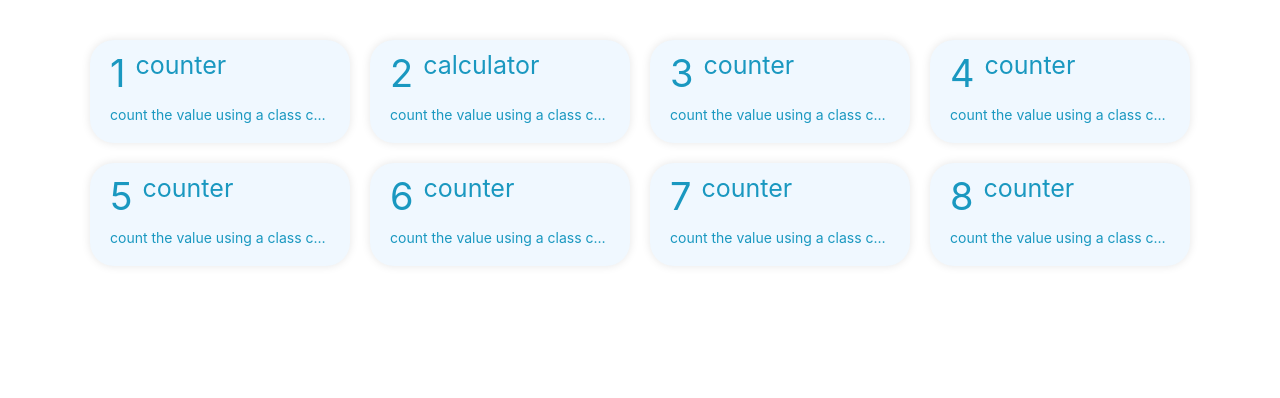
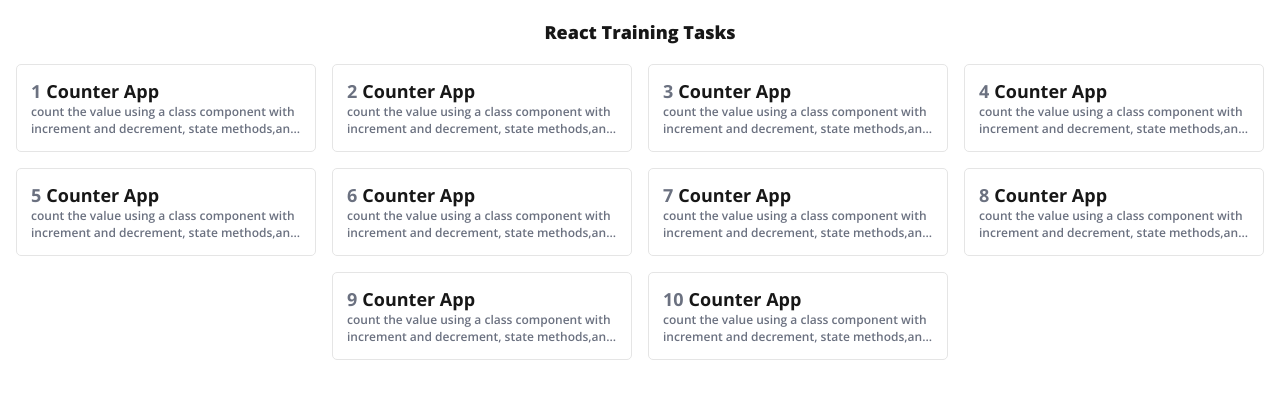
Before and after one commit to dhara-pipaliya/training-tasks, a React (Create React App) app: page / in a window 1280 px wide. Shown: the top 398 px of the page. Built offline with nearby package versions, Linux system fonts and the light colour scheme.

Commit message:
- task listing page

```diff
--- a/package.json
+++ b/package.json
@@ -14,6 +14,7 @@
     "react": "^19.0.0",
     "react-dom": "^19.0.0",
     "react-scripts": "5.0.1",
+    "sass": "^1.86.0",
     "typescript": "^4.9.5",
     "web-vitals": "^2.1.4"
   },
--- a/src/App.css
+++ /dev/null
@@ -1,117 +0,0 @@
-* {
-  margin: 0;
-  padding: 0;
-  font-family: "Inter";
-}
-
-html {
-  scroll-behavior: smooth;
-}
-
-.container {
-  padding: 40px 90px 0px 90px;
-}
-
-.grid-container {
-  display: grid;
-  grid-template-columns: repeat(4, 1fr);
-  gap: 20px;
-}
-
-.counter-main {
-  overflow: hidden;
-  height: 100%;
-  width: 100%;
-}
-
-.grid-container>div {
-  background-color: #F0F8FF;
-  color: #1A98C0;
-  box-shadow: 0 0 10px rgba(0, 0, 0, 0.1);
-  border-radius: 24px;
-}
-
-.card-div {
-  width: 50%;
-  background-color: #1A98C0;
-}
-
-.card-heading {
-  padding: 10px 20px;
-  display: flex;
-  font-size: 25px;
-  gap: 10px;
-}
-
-.card-id {
-  font-size: 38px;
-}
-
-.list {
-  font-size: 35px;
-  color: #1A98C0;
-  text-decoration: none;
-}
-
-.card-title {
-  padding: 0px 20px;
-  margin-bottom: 20px;
-  font-size: 14px;
-  text-overflow: ellipsis;
-  white-space: nowrap;
-  overflow: hidden;
-}
-
-/* ----------------------------media query--------------------- */
-
-@media screen and (min-width: 320px) and (max-width:768px) {
-  .container {
-    padding: 0px 0px 0px 0px;
-    padding-top: 20px;
-    padding-bottom: 20px;
-  }
-
-  .grid-container {
-    grid-template-columns: repeat(2, 1fr);
-  }
-
-  .card-heading {
-    padding: 0px 0 10px 0;
-  }
-
-  .list {
-    font-size: 20px;
-  }
-
-  .card-title {
-    padding: 10px;
-    margin-bottom: 10px;
-    font-size: 10px;
-  }
-}
-
-@media screen and (min-width: 425px) and (max-width:768px) {
-  .container {
-    padding: 0px 0px 0px 0px;
-    padding-top: 30px;
-    padding-bottom: 30px;
-  }
-
-  .grid-container {
-    grid-template-columns: repeat(3, 1fr);
-  }
-
-  .card-heading {
-    padding: 10px 0 20px 0;
-  }
-
-  .list {
-    font-size: 20px;
-  }
-
-  .card-title {
-    padding: 10px;
-    margin-bottom: 10px;
-    font-size: 10px;
-  }
-}
--- a/src/App.tsx
+++ b/src/App.tsx
@@ -1,5 +1,4 @@
 import { BrowserRouter, Route, Routes } from "react-router-dom";
-import "./App.css";
 import Tasks from "./components/tasks";
 
 const App = () => {
--- /dev/null
+++ b/src/components/tasks/Tasks.module.scss
@@ -0,0 +1,48 @@
+@import "../../styles/color.scss";
+
+.cardHeading {
+  padding-top: 20px;
+  text-align: center;
+  color: $black;
+  font-size: 18px;
+  font-weight: 900;
+}
+
+.container {
+  display: flex;
+  padding: 20px 16px 20px 16px;
+  flex-wrap: wrap;
+  justify-content: center;
+  gap: 16px;
+  width: 100%;
+  .cardMain {
+    border: 1px solid $grey_100;
+    padding: 14px;
+    min-width: 250px;
+    max-width: 300px;
+    border-radius: 5px;
+    flex: 1 1 250px;
+    .cardTitle {
+      display: flex;
+      gap: 5px;
+      color: $black;
+      font-size: 18px;
+      font-weight: 700;
+      .cardId {
+        color: $grey;
+        font-size: 18px;
+      }
+    }
+    .cardContain {
+      text-overflow: ellipsis;
+      overflow: hidden;
+      color: $grey;
+      font-size: 12px;
+      font-weight: 600;
+      white-space: initial;
+      display: -webkit-box;
+      -webkit-line-clamp: 2;
+      -webkit-box-orient: vertical;
+    }
+  }
+}
--- a/src/components/tasks/index.tsx
+++ b/src/components/tasks/index.tsx
@@ -1,4 +1,5 @@
 import { tasks } from "../../constant";
+import styles from "./Tasks.module.scss";
 
 export interface ITask {
   id: number;
@@ -8,18 +9,21 @@ export interface ITask {
 
 const Tasks = () => {
   return (
-    <div className="grid-container container">
+    <div>
+      <div className={styles.cardHeading}>React Training Tasks</div>
+      <div className={styles.container}>
         {tasks.map((res) => {
           return (
-          <div className="counter-main">
-            <div className="card-heading">
-              <div className="card-id">{res.id}</div>
+            <div className={styles.cardMain}>
+              <div className={styles.cardTitle}>
+                <div className={styles.cardId}>{res.id}</div>
                 <div>{res.title}</div>
               </div>
-            <div className="card-title">{res.description}</div>
+              <div className={styles.cardContain}>{res.description}</div>
             </div>
           );
         })}
+      </div>
     </div>
   );
 };
--- a/src/constant/index.tsx
+++ b/src/constant/index.tsx
@@ -3,49 +3,61 @@ import { ITask } from "../components/tasks";
 export const tasks: ITask[] = [
   {
     id: 1,
-    title: "counter",
+    title: "Counter App",
     description:
       "count the value using a class component with increment and decrement, state methods,and updates the value using the setstate method.",
   },
   {
     id: 2,
-    title: "calculator",
+    title: "Counter App",
     description:
       "count the value using a class component with increment and decrement, state methods,and updates the value using the setstate method.",
   },
   {
     id: 3,
-    title: "counter",
+    title: "Counter App",
     description:
       "count the value using a class component with increment and decrement, state methods,and updates the value using the setstate method.",
   },
   {
     id: 4,
-    title: "counter",
+    title: "Counter App",
     description:
       "count the value using a class component with increment and decrement, state methods,and updates the value using the setstate method.",
   },
   {
     id: 5,
-    title: "counter",
+    title: "Counter App",
     description:
       "count the value using a class component with increment and decrement, state methods,and updates the value using the setstate method.",
   },
   {
     id: 6,
-    title: "counter",
+    title: "Counter App",
     description:
       "count the value using a class component with increment and decrement, state methods,and updates the value using the setstate method.",
   },
   {
     id: 7,
-    title: "counter",
+    title: "Counter App",
     description:
       "count the value using a class component with increment and decrement, state methods,and updates the value using the setstate method.",
   },
   {
     id: 8,
-    title: "counter",
+    title: "Counter App",
+    description:
+      "count the value using a class component with increment and decrement, state methods,and updates the value using the setstate method.",
+  },
+  {
+    id: 9,
+    title: "Counter App",
+    description:
+      "count the value using a class component with increment and decrement, state methods,and updates the value using the setstate method.",
+  },
+  {
+    id: 10,
+    title: "Counter App",
     description:
       "count the value using a class component with increment and decrement, state methods,and updates the value using the setstate method.",
   },
--- /dev/null
+++ b/src/global.d.ts
@@ -0,0 +1,4 @@
+declare module "*.module.scss" {
+  const classes: { [key: string]: string };
+  export default classes;
+}
--- a/src/index.tsx
+++ b/src/index.tsx
@@ -1,6 +1,7 @@
 import React from "react";
 import ReactDOM from "react-dom/client";
 import App from "./App";
+import "./styles/globals.scss";
 
 const root = ReactDOM.createRoot(
   document.getElementById("root") as HTMLElement
--- /dev/null
+++ b/src/styles/color.scss
@@ -0,0 +1,4 @@
+$white: #ffff;
+$black: #171717;
+$grey: #6b7180;
+$grey_100: #e5e5e5;
--- /dev/null
+++ b/src/styles/globals.scss
@@ -0,0 +1,12 @@
+@import url("https://fonts.googleapis.com/css2?family=Inter+Tight:ital,wght@0,100..900;1,100..900&family=Inter:ital,opsz,wght@0,14..32,100..900;1,14..32,100..900&family=Open+Sans:ital,wght@0,300..800;1,300..800&display=swap");
+
+* {
+  margin: 0;
+  padding: 0;
+  box-sizing: border-box;
+  font-family: "Open sans";
+}
+
+html {
+  scroll-behavior: smooth;
+}
```
Also changed, not shown: 1 other file (tests, documents, lock files or other folders). Lines whose indentation alone changed are shown as unchanged.
